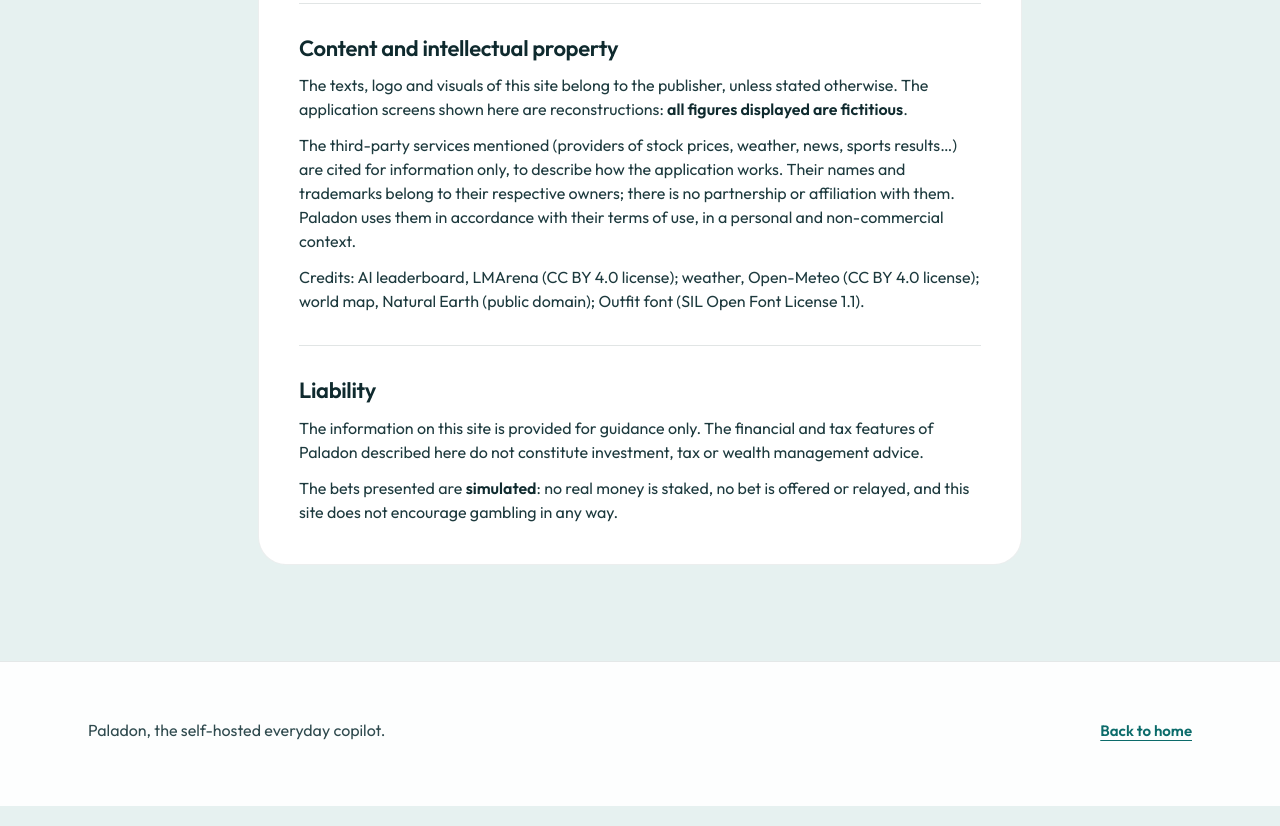
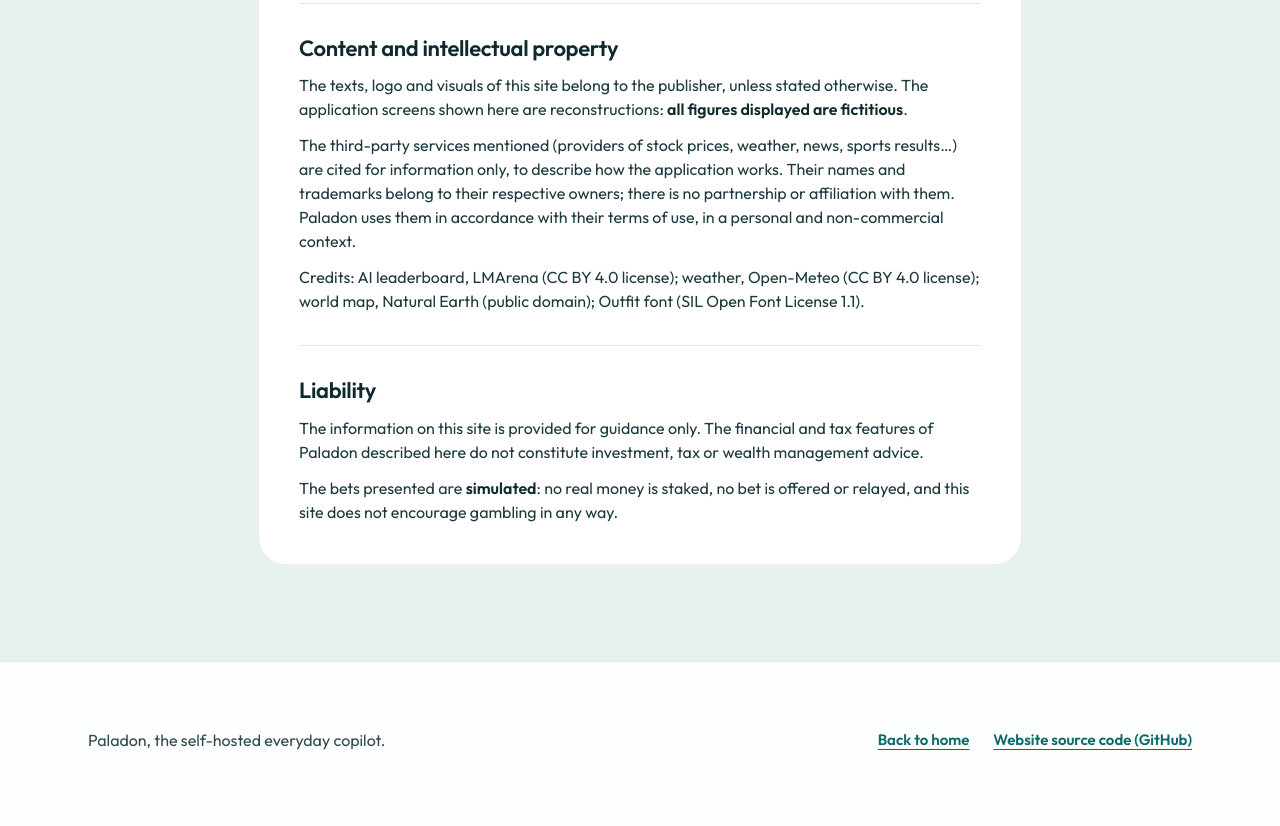
Before and after one commit to Kramaloww/Paladon-vitrine, a plain HTML site: page en/legal-notice.html in a window 1280 px wide. Shown: the part 1454-2280 px from the top of the page. Drawn offline with Linux system fonts and the light colour scheme.

Commit message:
Pied de page : lien vers le code source du site
Co-Authored-By: Claude Opus 5.5 <noreply@anthropic.com>

```diff
--- a/assets/css/style.css
+++ b/assets/css/style.css
@@ -1945,6 +1945,16 @@ h1 {
   color: var(--danger) !important;
   font-weight: 500;
 }
+.footer-links {
+  display: flex;
+  flex-wrap: wrap;
+  gap: 4px 24px;
+}
+.footer-links .link {
+  display: inline-flex;
+  align-items: center;
+  min-height: 44px;
+}
 .footer-simple {
   display: flex;
   flex-wrap: wrap;
--- a/en/legal-notice.html
+++ b/en/legal-notice.html
@@ -128,7 +128,7 @@
 <footer class="site-footer">
   <div class="container footer-inner footer-simple">
     <p>Paladon, the self-hosted everyday copilot.</p>
-    <p><a class="link" href="index.html">Back to home</a></p>
+    <p class="footer-links"><a class="link" href="index.html">Back to home</a><a class="link" href="https://github.com/Kramaloww/Paladon-vitrine" target="_blank" rel="noopener noreferrer">Website source code (GitHub)</a></p>
   </div>
 </footer>
 
```
Also changed, not shown: en/index.html (+1 -0 lines), index.html (+1 -0 lines), mentions-legales.html (+1 -1 lines).
